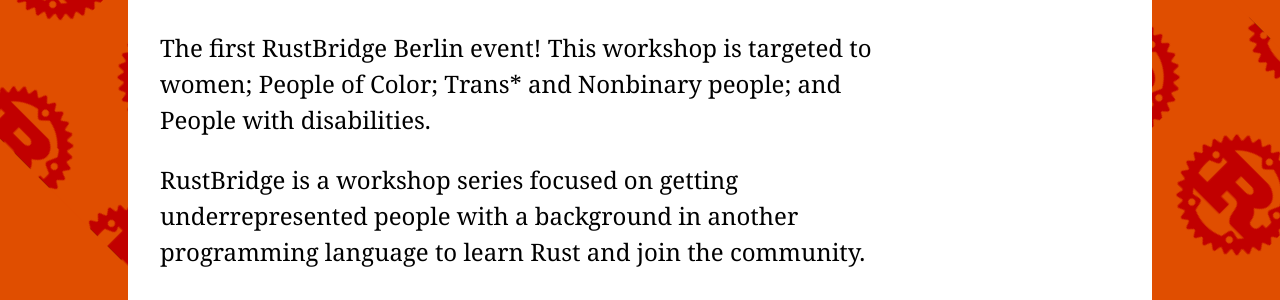
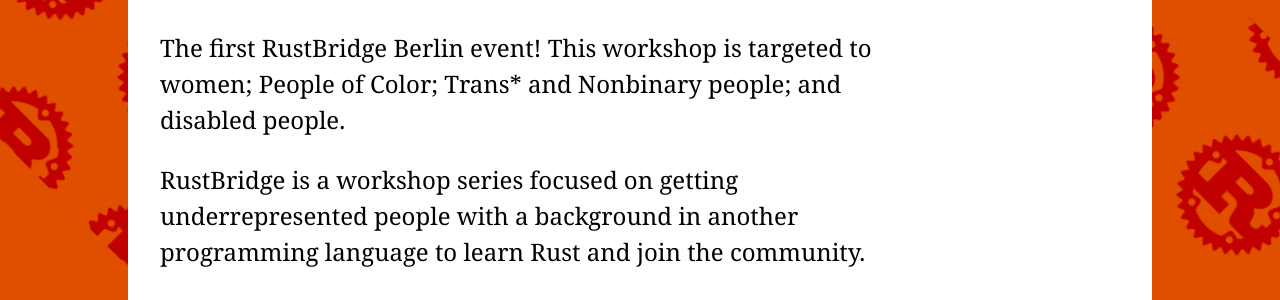
Before and after one commit to rustbridge/berlin, a Jekyll site: the page built from _events/nov-2019.md, in a window 1280 px wide. Shown: the part 423-723 px from the top of the page. Built offline with Jekyll 4.4.1, drawn with Linux system fonts in a browser that asks for light colours; nearby versions of some CDN libraries.

Commit message:
identity first language

```diff
--- a/_events/nov-2019.md
+++ b/_events/nov-2019.md
@@ -9,7 +9,7 @@
 
 <p class="measure lh-copy f3 athelas">
     The first RustBridge Berlin event! This workshop is targeted to women;
-    People of Color; Trans* and Nonbinary people; and People with disabilities.
+    People of Color; Trans* and Nonbinary people; and disabled people.
 </p>
 
 <p class="measure lh-copy f3 athelas">
```
